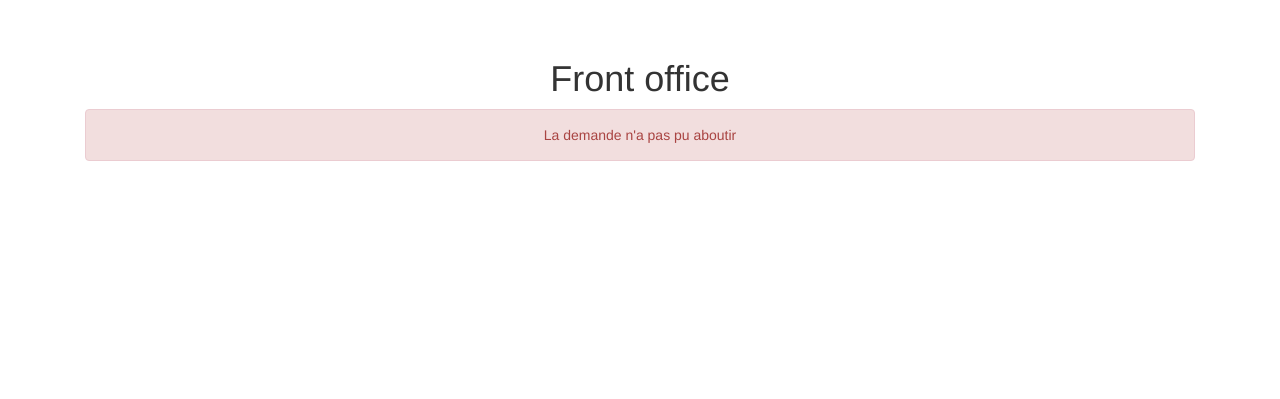
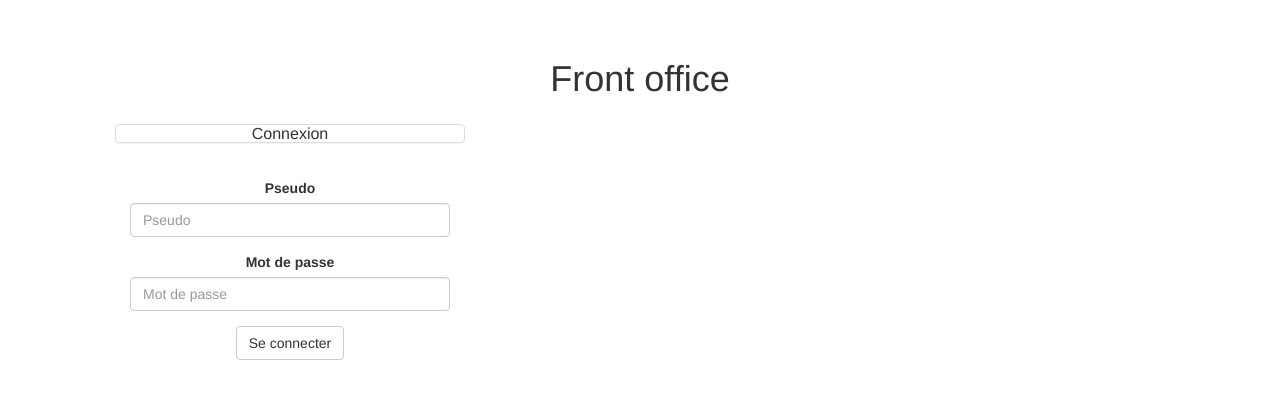
Before and after one commit to sen0rxol0/boutik, a PHP site: page /base_site/index.php?page=connexion in a window 1280 px wide. Shown: the part 51-450 px from the top of the page. Run offline with PHP 8.4, Linux system fonts and the light colour scheme.

Commit message:
Page connexion fini

```diff
--- /dev/null
+++ b/connexion.php
@@ -0,0 +1,91 @@
+<?php
+
+if (isset($_GET['inscription'])) {
+    $content .= '<div class="alert alert-success"> Votre inscription a été validée, vous pouvez désormais vous connecter! </div>';
+}
+
+if (isset($_SESSION['membre'])) {
+    header('location:' . URL . '?page=profil');
+}
+
+// S'il y a une action dans les arguments d'URL, alors j'unset la clé membre de la session.
+if (isset($_GET['action']) && $_GET['action'] == 'deconnexion') {
+    unset($_SESSION['membre']);
+}
+
+// GESTION DE CONNEXION
+if ($_POST) {
+
+    $erreur = '';
+
+    if (!strlen($_POST['mdp'])) {
+         $erreur .= '<div class="alert alert-danger">
+                        <p>Veuillez renseigner votre mot de passe !</p>
+                    </div>';
+    }
+
+    if (empty($erreur)) {
+        $req = "SELECT * FROM membre WHERE pseudo = '$_POST[pseudo]'";
+        $query = $pdo->query($req);
+
+        if ($query->rowCount() != 0) {
+            $membre = $query->fetch(PDO::FETCH_ASSOC);
+
+            if (password_verify($_POST['mdp'], $membre['mdp'])) {
+
+                extract($membre);
+                $_SESSION['membre']['pseudo'] = $pseudo;
+                $_SESSION['membre']['nom'] = $nom;
+                $_SESSION['membre']['prenom'] = $prenom;
+                $_SESSION['membre']['email'] = $email;
+                $_SESSION['membre']['civilite'] = $civilite;
+                $_SESSION['membre']['ville'] = $ville;
+                $_SESSION['membre']['code_postal'] = $code_postal;
+                $_SESSION['membre']['adresse'] = $adresse;
+                $_SESSION['membre']['statut'] = $statut;
+
+
+                // membre trouvée, mot de passe correct, alors on l'envoi vers la page profil
+
+                header('location:' . URL . '?page=profil');
+
+            } else {
+                $erreur .= '<div class="alert alert-danger">
+                                <p><b>Connexion échouée :</b> Erreur de mot de passe !</p>
+                            </div>';
+            }
+        } else {
+            $erreur .= '<div class="alert alert-danger">
+                            <p><b>Connexion échouée :</b> Erreur de pseudo !</p>
+                        </div>';
+        }
+    }
+
+    $content .= $erreur;
+}
+
+$content .= '<div class="container" style="margin-top: 25px;">
+    <div class="col-md-4">
+        <div class="panel panel-default">
+            <h3 class="panel-title">Connexion</h3>
+        </div>
+
+        <div class="panel-body">
+            <form action="" method="post" style="max-width: 400px; margin: auto;">
+                <div class="form-group">
+                    <label for="pseudo">Pseudo</label>
+                    <input type="text" name="pseudo" class="form-control" id="pseudo" placeholder="Pseudo">
+                </div>
+
+                <div class="form-group">
+                    <label for="mdp">Mot de passe</label>
+                    <input type="password" name="mdp" class="form-control" id="mdp" placeholder="Mot de passe">
+                </div>
+
+                <button type="submit" class="btn btn-default">Se connecter</button>
+            </form>
+        </div>
+    </div>
+</div>';
+
+?>
--- a/index.php
+++ b/index.php
@@ -43,8 +43,13 @@ if ($_GET) {
                 <ul class="nav navbar-nav">
                     <li><a href="?page=catalogue">Catalogue</a></li>
                     <li><a href="?page=panier">Panier</a></li>
+                    <?php if (isset($_SESSION['membre'])) : ?>
+                    <li><a href="?page=profil">Profil</a></li>
+                    <li><a href="?page=connexion&action=deconnexion">Déconnexion</a></li>
+                    <?php else : ?>
                     <li><a href="?page=inscription">S&apos;inscrire</a></li>
                     <li><a href="?page=connexion">Connexion</a></li>
+                    <?php endif; ?>
                 </ul>
             </div>
         </div>
```
Also changed, not shown: inscription.php (+10 -5 lines).
